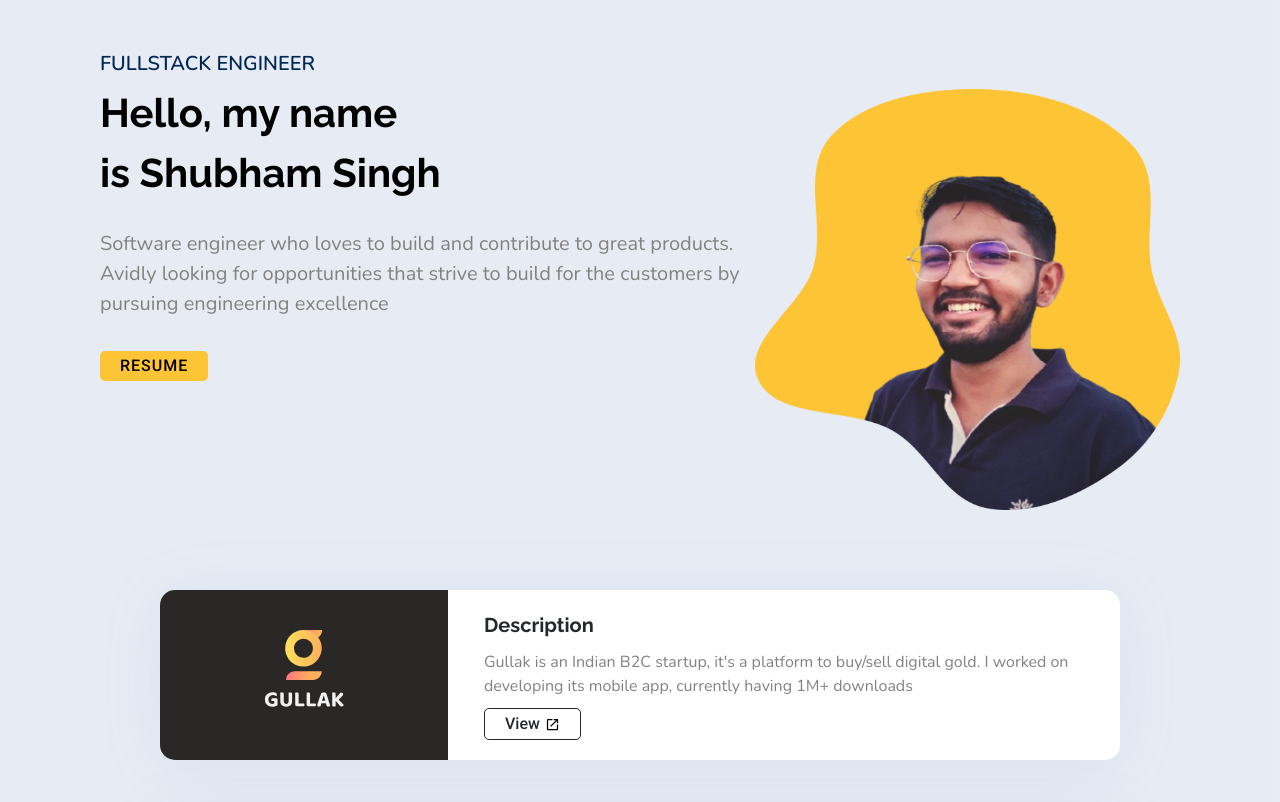
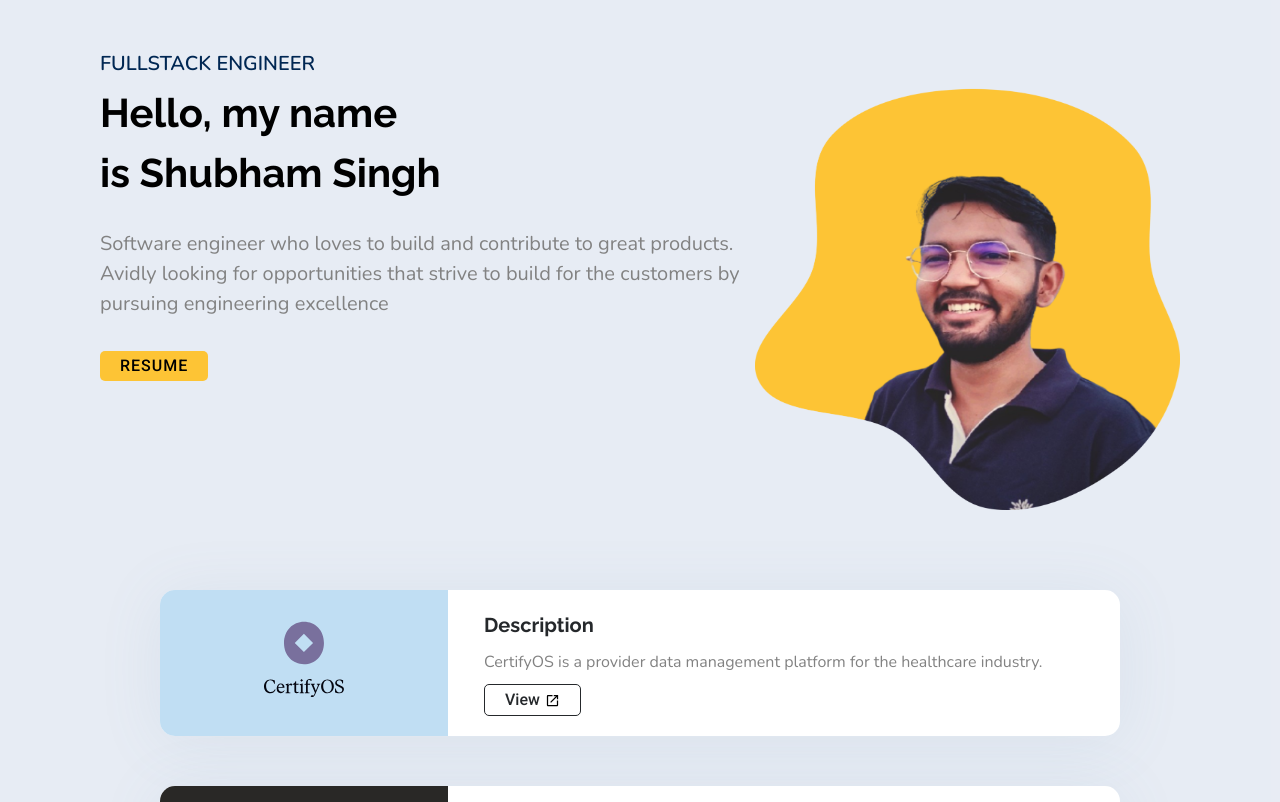
Before and after one commit to shubh0709/portfolio, a Next.js app: page / in a window 1280 px wide. Shown: the top 802 px of the page. Built offline with nearby package versions, Linux system fonts and the light colour scheme.

Commit message:
added ceritfy experience

```diff
--- a/src/app/components/card/page.module.css
+++ b/src/app/components/card/page.module.css
@@ -46,7 +46,7 @@
   display: flex;
   flex-direction: column;
   justify-content: space-between;
-  align-items: center;
+  align-items: flex-start;
   width: 70%;
 }
 
--- a/src/app/page.tsx
+++ b/src/app/page.tsx
@@ -9,6 +9,8 @@ import Button from "./components/button/button";
 import Card from "./components/card/card";
 import gullakIcon from "../../public/svgs/gullakLogo.svg";
 import gullakText from "../../public/svgs/gullak-text.svg";
+import certifyIcon from "../../public/svgs/certify-logo.svg";
+import certifyText from "../../public/svgs/certify-text.svg";
 import factsetText from "../../public/svgs/factSet-text.svg";
 // import githubText from "../../public/svgs/github-text.svg";
 import githubText from "../../public/svgs/github-text-white.svg";
@@ -86,11 +88,22 @@ export default function Home() {
               src={combinedImg}
               alt={"portrait image"}
               className={styles.yellowBg}
-              // fill={true}
+            // fill={true}
             />
           </div>
         </div>
         <div className={styles.cardHolder}>
+          <Card
+            imgOnLeft={true}
+            imageLogo={certifyIcon}
+            imageText={certifyText}
+            imgBgColor={"#98caeb9c"}
+            workText={
+              "CertifyOS is a provider data management platform for the healthcare industry."
+            }
+            onPress={() => openInNewTab("https://www.certifyos.com/")}
+          />
+          <div className={styles.dummyHeight} />
           <Card
             imgOnLeft={true}
             imageLogo={gullakIcon}
```
Also changed, not shown: public/svgs/certify-logo.svg (added), public/svgs/certify-text.svg (added).
